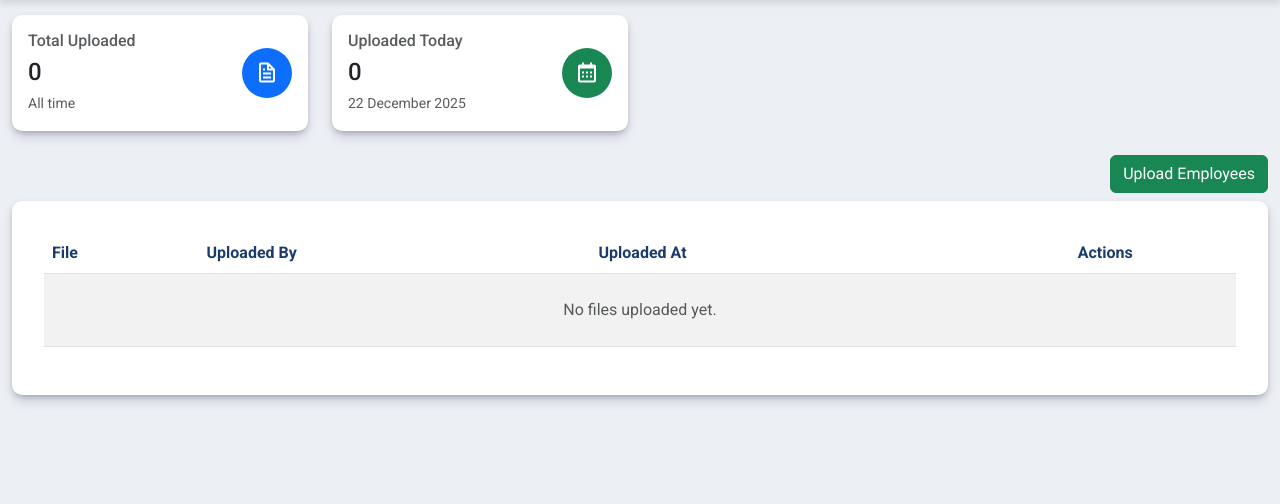
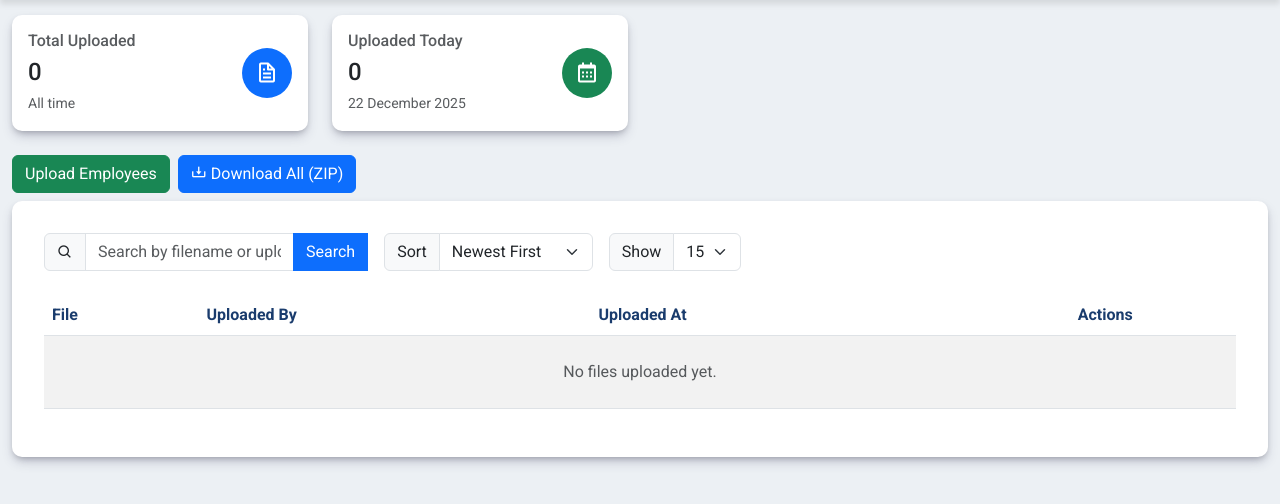
Before and after one commit to NGO-Forum/automation-contract, a Flask app: page /employees/uploads in a window 1280 px wide. Shown: the part 109-613 px from the top of the page. Run offline with Flask 3, Linux system fonts and the light colour scheme; a user stored in the database is signed in; data comes from the database, SQL or seed files in the repository; data that the repository does not hold is empty; parts of the project's set-up code (start-up, migrations or seed data) failed here and were passed over.

Commit message:
feature: add the feature filter like search, show, and, sort for the employee upload [ASC-308]

```diff
--- a/app/routes/employees_upload.py
+++ b/app/routes/employees_upload.py
@@ -1,14 +1,16 @@
-# app/routes/employees_upload.py
 import os
+import zipfile
+from io import BytesIO
 from pathlib import Path
 from datetime import date
 from flask import (
     Blueprint, render_template, request, flash,
-    redirect, url_for, send_from_directory, current_app
+    redirect, url_for, send_from_directory, current_app,
+    send_file, Response
 )
 from flask_login import login_required, current_user
 from werkzeug.utils import secure_filename
-from sqlalchemy import func
+from sqlalchemy import func, or_
 from ..models.uploaded_employee import UploadedEmployee
 from .. import db
 
@@ -23,27 +25,49 @@ def allowed_file(filename: str) -> bool:
 
 
 # ----------------------------------------------------------------------
-# LIST + CARDS
+# LIST + CARDS + FILTERS
 # ----------------------------------------------------------------------
 @employees_upload_bp.route('/uploads')
 @login_required
 def uploads_list():
-    page = request.args.get('page', 1, type=int)
-    per_page = 15
+    search_query = request.args.get('search', '').strip()
+    sort_order   = request.args.get('sort', 'uploaded_at_desc')
+    entries      = request.args.get('entries', type=int, default=15)
+    page         = request.args.get('page', 1, type=int)
 
-    pagination = (
-        UploadedEmployee.query
-        .order_by(UploadedEmployee.uploaded_at.desc())
-        .paginate(page=page, per_page=per_page, error_out=False)
-    )
+    query = UploadedEmployee.query
+
+    if search_query:
+        like_term = f"%{search_query}%"
+        query = query.filter(
+            or_(
+                UploadedEmployee.original_name.ilike(like_term),
+                UploadedEmployee.uploaded_by.ilike(like_term)
+            )
+        )
+
+    if sort_order == 'uploaded_at_desc':
+        query = query.order_by(UploadedEmployee.uploaded_at.desc())
+    elif sort_order == 'uploaded_at_asc':
+        query = query.order_by(UploadedEmployee.uploaded_at.asc())
+    elif sort_order == 'original_name_asc':
+        query = query.order_by(UploadedEmployee.original_name.asc())
+    elif sort_order == 'original_name_desc':
+        query = query.order_by(UploadedEmployee.original_name.desc())
+    elif sort_order == 'uploaded_by_asc':
+        query = query.order_by(UploadedEmployee.uploaded_by.asc())
+    elif sort_order == 'uploaded_by_desc':
+        query = query.order_by(UploadedEmployee.uploaded_by.desc())
+    else:
+        query = query.order_by(UploadedEmployee.uploaded_at.desc())
+
+    pagination = query.paginate(page=page, per_page=entries, error_out=False)
 
     total_uploads = UploadedEmployee.query.count()
     today = date.today()
     today_uploads = UploadedEmployee.query.filter(
         func.date(UploadedEmployee.uploaded_at) == today
     ).count()
-
-    # Pretty full date: 11 November 2025
     today_pretty = today.strftime('%d %B %Y')
 
     return render_template(
@@ -51,7 +75,10 @@ def uploads_list():
         pagination=pagination,
         total_uploads=total_uploads,
         today_uploads=today_uploads,
-        today_pretty=today_pretty,  # used in card
+        today_pretty=today_pretty,
+        search_query=search_query,
+        sort_order=sort_order,
+        entries_per_page=entries,
     )
 
 
@@ -110,14 +137,13 @@ def upload_file():
 
 
 # ----------------------------------------------------------------------
-# DOWNLOAD
+# DOWNLOAD SINGLE
 # ----------------------------------------------------------------------
 @employees_upload_bp.route('/download/<int:file_id>')
 @login_required
 def download(file_id):
     doc = UploadedEmployee.query.get_or_404(file_id)
     file_path = Path(current_app.root_path) / UPLOAD_SUBDIR / doc.filename
-
     if not file_path.exists():
         flash('File not found', 'danger')
         return redirect(url_for('employees_upload.uploads_list'))
@@ -127,6 +153,38 @@ def download(file_id):
         path=file_path.name,
         as_attachment=True,
         download_name=doc.original_name
+    )
+
+
+# ----------------------------------------------------------------------
+# DOWNLOAD ALL AS ZIP
+# ----------------------------------------------------------------------
+@employees_upload_bp.route('/download-all-zip')
+@login_required
+def download_all_zip():
+    # Get all uploaded files
+    docs = UploadedEmployee.query.all()
+    if not docs:
+        flash('No files to download', 'info')
+        return redirect(url_for('employees_upload.uploads_list'))
+
+    memory_file = BytesIO()
+    with zipfile.ZipFile(memory_file, 'w', zipfile.ZIP_DEFLATED) as zf:
+        upload_dir = Path(current_app.root_path) / UPLOAD_SUBDIR
+        for doc in docs:
+            file_path = upload_dir / doc.filename
+            if file_path.exists():
+                zf.write(file_path, arcname=doc.original_name)
+
+    memory_file.seek(0)
+    today_str = date.today().strftime('%Y%m%d')
+    zip_filename = f"employee_docx_batch_{today_str}.zip"
+
+    return send_file(
+        memory_file,
+        mimetype='application/zip',
+        as_attachment=True,
+        download_name=zip_filename
     )
 
 
@@ -142,7 +200,6 @@ def delete(file_id):
 
     doc = UploadedEmployee.query.get_or_404(file_id)
     file_path = Path(current_app.root_path) / UPLOAD_SUBDIR / doc.filename
-
     try:
         if file_path.exists():
             file_path.unlink()
--- a/app/templates/employees/uploads.html
+++ b/app/templates/employees/uploads.html
@@ -1,11 +1,9 @@
 {% extends "base.html" %}
 {% block title %}Uploaded Employee DOCX{% endblock %}
 {% from "employees/_upload_modal.html" import upload_modal %}
-
 {% block content %}
 <link rel="stylesheet" href="{{ url_for('static', filename='css/contract.css') }}" />
 <div class="container mt-4">
-
   <!-- Cards -->
   <div class="row mb-4 cards-row">
     <div class="col-sm-6 col-xl-3">
@@ -25,7 +23,6 @@
         </div>
       </div>
     </div>
-
     <div class="col-sm-6 col-xl-3">
       <div class="card card-1 h-100">
         <div class="card-body">
@@ -33,7 +30,7 @@
             <div>
               <h6 class="card-title text-muted">Uploaded Today</h6>
               <h4 class="mb-1">{{ today_uploads }}</h4>
-              <small class="text-muted">{{ today_pretty }}</small> {# 11 November 2025 #}
+              <small class="text-muted">{{ today_pretty }}</small>
             </div>
             <div class="bg-success text-white rounded-circle d-flex align-items-center justify-content-center"
                  style="width: 50px; height: 50px;">
@@ -45,16 +42,70 @@
     </div>
   </div>
 
+  <!-- Filter + Actions -->
   <div class="d-flex justify-content-between align-items-center mb-2">
-    <h3></h3>
-    <button class="btn btn-success" data-bs-toggle="modal" data-bs-target="#uploadEmployeeModal">
-      Upload Employees
-    </button>
+    <div class="d-flex flex-wrap gap-2">
+      <button class="btn btn-success" data-bs-toggle="modal" data-bs-target="#uploadEmployeeModal">
+        Upload Employees
+      </button>
+      <a href="{{ url_for('employees_upload.download_all_zip') }}" class="btn btn-primary">
+        <i class='bx bx-download'></i> Download All (ZIP)
+      </a>
+    </div>
   </div>
 
   {{ upload_modal() }}
 
   <div class="table-card card-1">
+    <!-- ==== FILTER FORM ==== -->
+    <form id="filterForm"
+          action="{{ url_for('employees_upload.uploads_list') }}"
+          method="get"
+          class="filter-form d-flex flex-wrap gap-3 mb-4 align-items-center">
+
+      <!-- Search -->
+      <div class="input-group w-auto position-relative">
+        <span class="input-group-text"><i class='bx bx-search'></i></span>
+        <input type="text" name="search" id="searchInput" class="form-control"
+               placeholder="Search by filename or uploader"
+               value="{{ search_query or '' }}">
+        <button type="button" id="clearSearch"
+                class="btn btn-outline-secondary {% if not search_query %}d-none{% endif %}">
+          <i class='bx bx-x'></i>
+        </button>
+        <button type="submit" class="btn btn-primary" id="searchButton">Search</button>
+        <div id="searchSpinner"
+             class="spinner-border spinner-border-sm position-absolute"
+             style="right: 80px; top: 50%; transform: translateY(-50%); display: none;"
+             role="status"><span class="visually-hidden">Loading...</span></div>
+      </div>
+
+      <!-- Sort -->
+      <div class="input-group w-auto">
+        <label class="input-group-text" for="sortSelect">Sort</label>
+        <select id="sortSelect" name="sort" class="form-select" onchange="this.form.submit()">
+          <option value="uploaded_at_desc" {% if sort_order == 'uploaded_at_desc' %}selected{% endif %}>Newest First</option>
+          <option value="uploaded_at_asc" {% if sort_order == 'uploaded_at_asc' %}selected{% endif %}>Oldest First</option>
+          <option value="original_name_asc" {% if sort_order == 'original_name_asc' %}selected{% endif %}>Name (A-Z)</option>
+          <option value="original_name_desc" {% if sort_order == 'original_name_desc' %}selected{% endif %}>Name (Z-A)</option>
+          <option value="uploaded_by_asc" {% if sort_order == 'uploaded_by_asc' %}selected{% endif %}>Uploader (A-Z)</option>
+          <option value="uploaded_by_desc" {% if sort_order == 'uploaded_by_desc' %}selected{% endif %}>Uploader (Z-A)</option>
+        </select>
+      </div>
+
+      <!-- Entries per page -->
+      <div class="input-group w-auto">
+        <label class="input-group-text" for="entriesSelect">Show</label>
+        <select id="entriesSelect" name="entries" class="form-select" onchange="this.form.submit()">
+          <option value="5" {% if entries_per_page == 5 %}selected{% endif %}>5</option>
+          <option value="10" {% if entries_per_page == 10 %}selected{% endif %}>10</option>
+          <option value="15" {% if entries_per_page == 15 %}selected{% endif %}>15</option>
+          <option value="30" {% if entries_per_page == 30 %}selected{% endif %}>30</option>
+        </select>
+      </div>
+    </form>
+
+    <!-- ==== TABLE ==== -->
     <div class="table-responsive">
       <table class="table table-striped table-hover">
         <thead>
@@ -70,12 +121,9 @@
           <tr>
             <td><i class='bx bxs-file-doc text-primary'></i> {{ doc.original_name }}</td>
             <td class="d-none d-md-table-cell">{{ doc.uploaded_by }}</td>
-
-            {# Full pretty date: 11 November 2025 #}
             <td class="d-none d-md-table-cell">
               {{ doc.uploaded_at.strftime('%d %B %Y') }}
             </td>
-
             <td class="text-center">
               <div class="dropdown">
                 <button class="btn btn-sm btn-outline-secondary" type="button"
@@ -124,7 +172,6 @@
               </div>
             </div>
           </div>
-
           {% else %}
           <tr><td colspan="4" class="text-center text-muted py-4">No files uploaded yet.</td></tr>
           {% endfor %}
@@ -132,13 +179,18 @@
       </table>
     </div>
 
-    <!-- Pagination -->
+    <!-- ==== PAGINATION ==== -->
     {% if pagination.pages > 1 %}
     <nav class="mt-3">
       <ul class="pagination justify-content-center mb-0">
         {% if pagination.has_prev %}
         <li class="page-item">
-          <a class="page-link" href="{{ url_for('employees_upload.uploads_list', page=pagination.prev_num) }}">Prev</a>
+          <a class="page-link"
+             href="{{ url_for('employees_upload.uploads_list',
+                               page=pagination.prev_num,
+                               search=search_query,
+                               sort=sort_order,
+                               entries=entries_per_page) }}">Prev</a>
         </li>
         {% else %}
         <li class="page-item disabled"><span class="page-link">Prev</span></li>
@@ -147,7 +199,12 @@
         {% for p in pagination.iter_pages() %}
           {% if p %}
             <li class="page-item {% if p == pagination.page %}active{% endif %}">
-              <a class="page-link" href="{{ url_for('employees_upload.uploads_list', page=p) }}">{{ p }}</a>
+              <a class="page-link"
+                 href="{{ url_for('employees_upload.uploads_list',
+                                   page=p,
+                                   search=search_query,
+                                   sort=sort_order,
+                                   entries=entries_per_page) }}">{{ p }}</a>
             </li>
           {% else %}
             <li class="page-item disabled"><span class="page-link">...</span></li>
@@ -156,7 +213,12 @@
 
         {% if pagination.has_next %}
         <li class="page-item">
-          <a class="page-link" href="{{ url_for('employees_upload.uploads_list', page=pagination.next_num) }}">Next</a>
+          <a class="page-link"
+             href="{{ url_for('employees_upload.uploads_list',
+                               page=pagination.next_num,
+                               search=search_query,
+                               sort=sort_order,
+                               entries=entries_per_page) }}">Next</a>
         </li>
         {% else %}
         <li class="page-item disabled"><span class="page-link">Next</span></li>
@@ -166,4 +228,39 @@
     {% endif %}
   </div>
 </div>
+
+<!-- ==== SEARCH DEBOUNCE JS ==== -->
+<script>
+  function debounce(func, wait) {
+    let timeout;
+    return function (...args) {
+      clearTimeout(timeout);
+      timeout = setTimeout(() => func.apply(this, args), wait);
+    };
+  }
+
+  const filterForm   = document.getElementById('filterForm');
+  const searchInput  = document.getElementById('searchInput');
+  const clearSearch  = document.getElementById('clearSearch');
+  const searchSpinner= document.getElementById('searchSpinner');
+
+  searchInput.addEventListener('input', debounce(() => {
+    if (searchInput.value.length >= 2 || searchInput.value.length === 0) {
+      searchSpinner.style.display = 'block';
+      clearSearch.classList.toggle('d-none', !searchInput.value);
+      filterForm.submit();
+    }
+  }, 500));
+
+  clearSearch.addEventListener('click', () => {
+    searchInput.value = '';
+    clearSearch.classList.add('d-none');
+    searchSpinner.style.display = 'block';
+    filterForm.submit();
+  });
+
+  window.addEventListener('load', () => {
+    searchSpinner.style.display = 'none';
+  });
+</script>
 {% endblock %}
```
